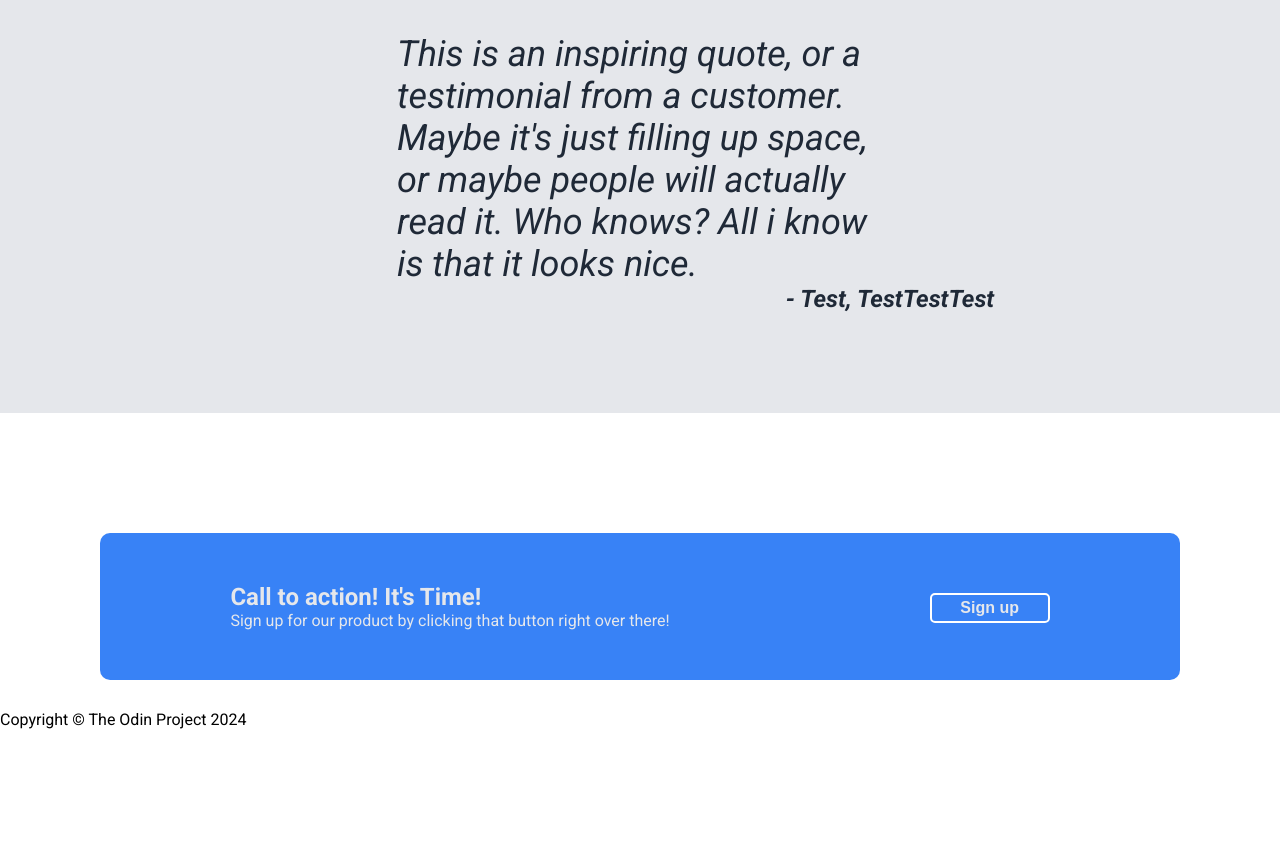
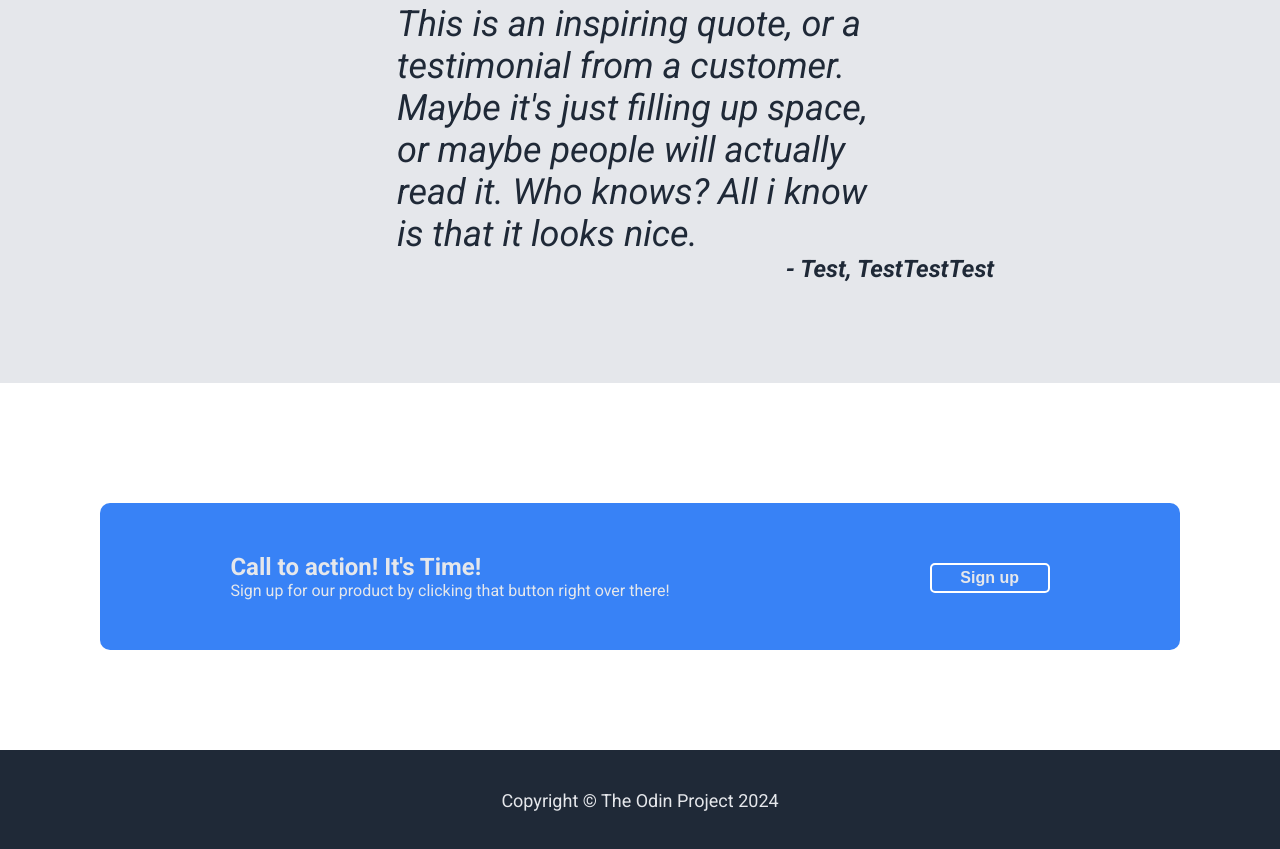
Before and after one commit to senotisha/landing-page, a plain HTML site: page index.html in a window 1280 px wide. Shown: the part 1151-2000 px from the top of the page. Before the commit the page ends 1880 px from the top, so only its background shows below. Drawn offline with Linux system fonts and the light colour scheme.

Commit message:
Add footer styles

```diff
--- a/styles.css
+++ b/styles.css
@@ -72,6 +72,7 @@ main {
     justify-content: space-between;
     align-items: center;
     margin-top: 90px;
+    flex: 1;
 }
 
 .column-left {
@@ -133,6 +134,7 @@ main {
     align-items: center;
     color: #1F2937;
     padding-top: 50px;
+    flex: 1;
 }
 
 .info-section{
@@ -141,6 +143,7 @@ main {
     align-items: center;
     gap: 70px;
     margin-top: 58px;
+    flex: 1;
 }
 
 .info-image {
@@ -166,9 +169,10 @@ main {
     justify-content: center;
     align-items: center;
     background-color: #E5E7EB;
-    margin-top: 200px;
+    margin-top: 170px;
     padding: 100px;
     margin-bottom: 120px;
+    flex: 1;
 }
 
 .quote-paragraph {
@@ -191,10 +195,13 @@ main {
 
 /* quote section styles end */
 
+/* ad section styles start */
+
 .ad-section {
     display: flex;
     justify-content: center;
     margin-bottom: 30px;
+    flex: 1;
 }
 
 .ad-left, .ad-right {
@@ -226,3 +233,24 @@ main {
 .ad-right {
     border-radius: 0px 10px 10px 0px;
 }
+
+/* ad section styles end */
+
+/* footer section styles start */
+
+.main-footer {
+    display: flex;
+    justify-content: center;
+    align-items: center;
+    background-color: #1F2937;
+    padding: 40px;
+    margin-top: 70px;
+    flex: 1;
+}
+
+.footer-text {
+    color: #E5E7EB;
+    font-size: 18px;
+}
+
+/* footer section styles end */
```
